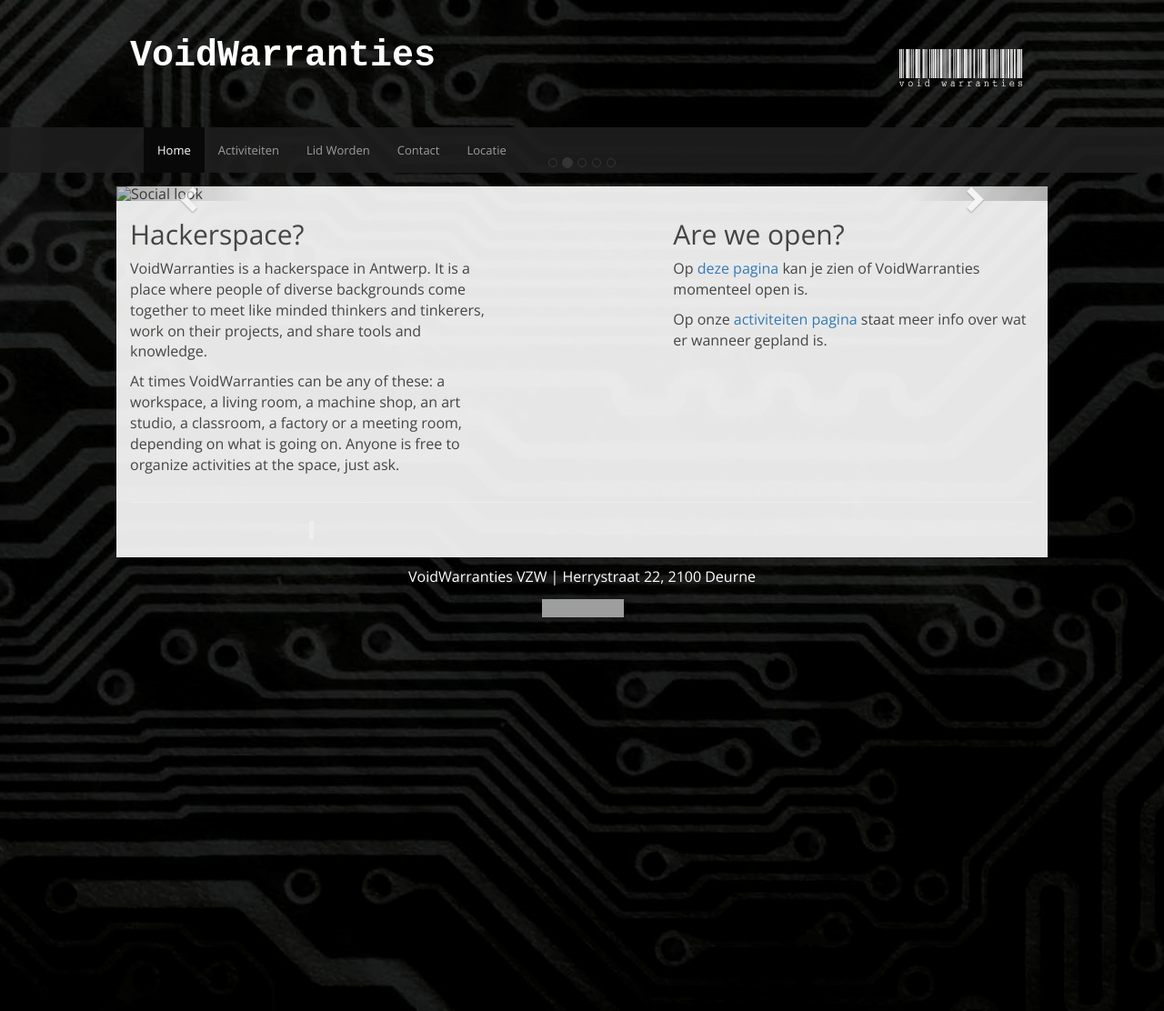
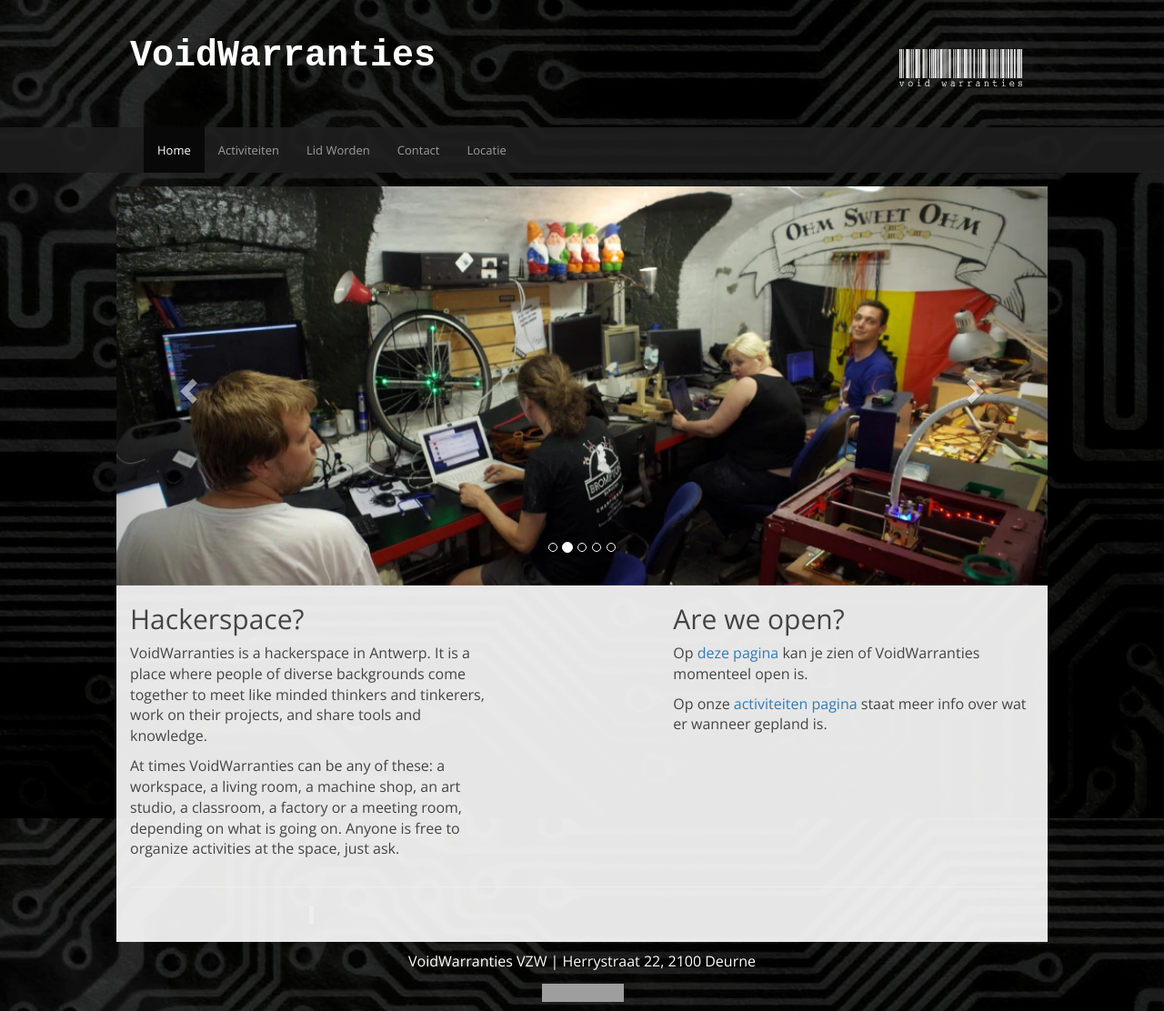
Before and after one commit to voidwarranties/voidwarranties.github.io, a Jekyll site: the page built from index.html, in a window 1280 px wide and 1112 px high. Shown: the whole window at 91% size. Built offline with Jekyll 4.4.1, drawn with Linux system fonts in a browser that asks for light colours; grey boxes are pictures that could not be loaded.

Commit message:
Update carousel image path

```diff
--- a/index.html
+++ b/index.html
@@ -15,27 +15,27 @@
   <!-- Wrapper for slides -->
   <div class="carousel-inner" role="listbox">
     <div class="item active">
-      <img src="/assets/img/KoperBuis.webp" alt="HandWerkplaats">
+      <img src="/assets/img/carousel/KoperBuis.webp" alt="HandWerkplaats">
       <div class="carousel-caption">
       </div>
     </div>
     <div class="item">
-      <img src="/assets/img/VierOpEenRij.webp" alt="Social look">
+      <img src="/assets/img/carousel/VierOpEenRij.webp" alt="Social look">
       <div class="carousel-caption">
       </div>
     </div>
     <div class="item">
-      <img src="/assets/img/R0012603.webp" alt="3D printing">
+      <img src="/assets/img/carousel/R0012603.webp" alt="3D printing">
       <div class="carousel-caption">
       </div>
     </div>
     <div class="item">
-      <img src="/assets/img/3D.webp" alt="3D print your dreams">
+      <img src="/assets/img/carousel/3D.webp" alt="3D print your dreams">
       <div class="carousel-caption">
       </div>
     </div>
     <div class="item">
-      <img src="/assets/img/Trinket.webp" alt="Trinket">
+      <img src="/assets/img/carousel/Trinket.webp" alt="Trinket">
       <div class="carousel-caption">
       </div>
     </div>
```
